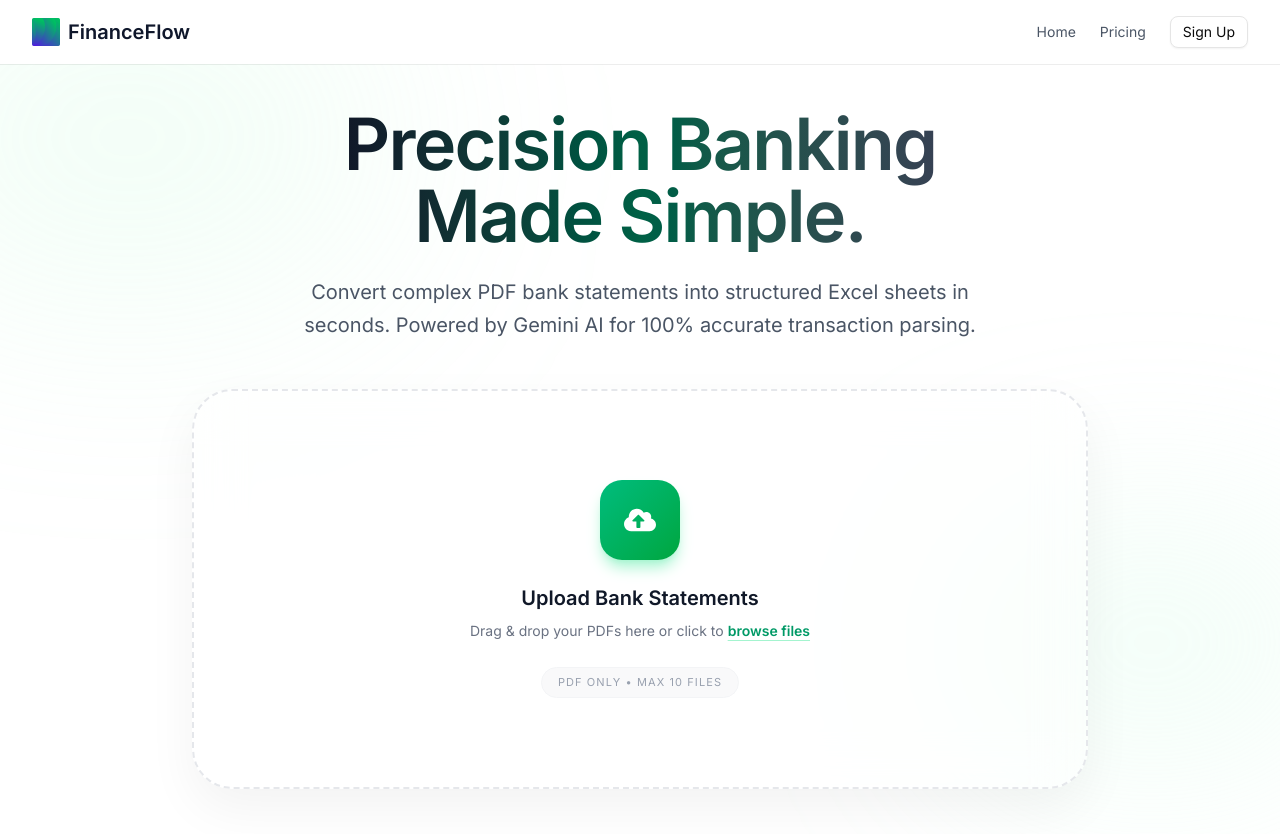
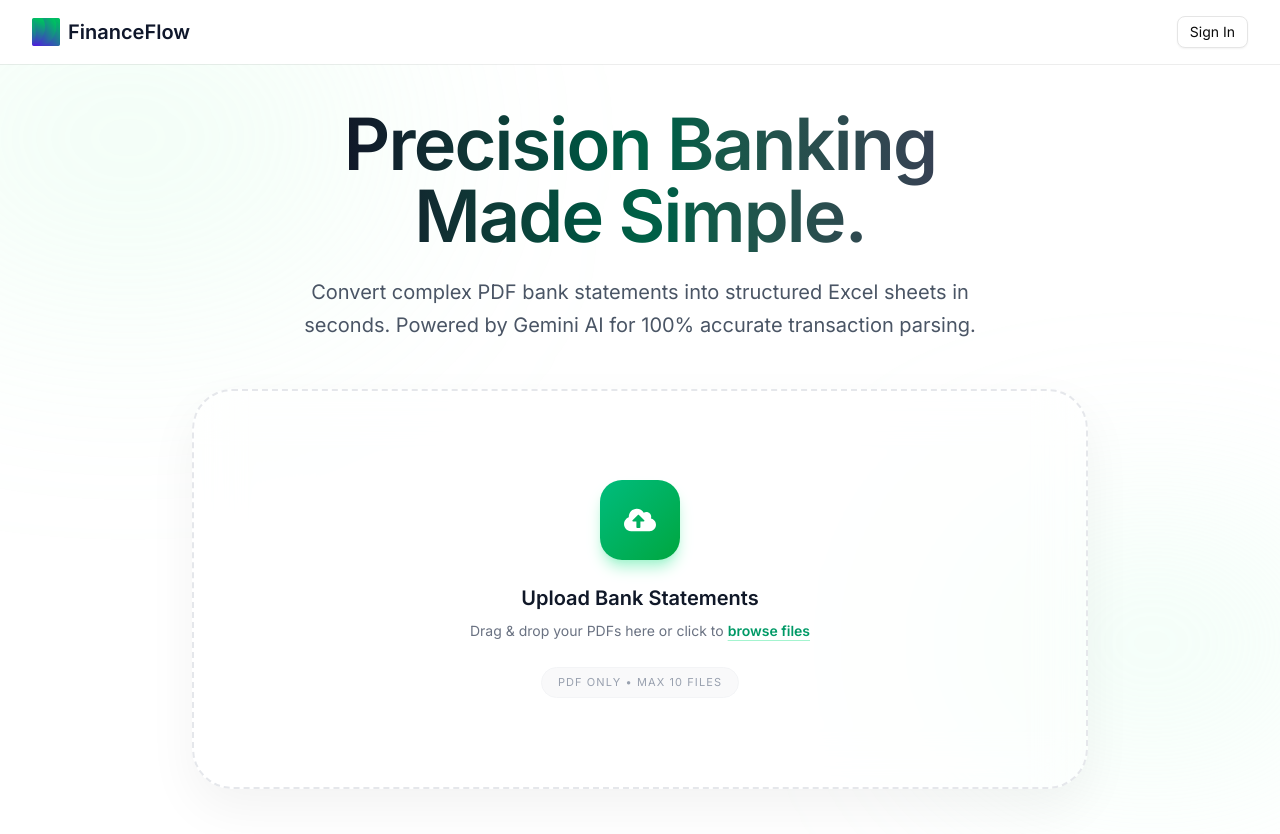
Before and after one commit to kavithra1000/FinanceFlow, a Next.js app: page /doc in a window 1280 px wide. Shown: the top 834 px of the page. Built offline with nearby package versions, Linux system fonts and the light colour scheme; no server answers.

Commit message:
feat: implement responsive floating header and document page layout

```diff
--- a/src/app/(document)/doc/page.tsx
+++ b/src/app/(document)/doc/page.tsx
@@ -1,7 +1,7 @@
 'use client'
 
 import { Inter } from 'next/font/google'
-import Header from '@/components/landing/Header'
+import Header from '@/components/doc/Header'
 import FileUpload from '@/components/doc/FileUpload'
 import ResultModal from '@/components/doc/ResultModal'
 
--- a/src/components/doc/Header.tsx
+++ b/src/components/doc/Header.tsx
@@ -1,45 +1,91 @@
 'use client'
-
+import { useState, useEffect, useRef } from 'react'
 import Image from 'next/image'
 import Link from 'next/link'
 import { SignedIn, SignedOut, SignInButton, UserButton } from '@clerk/nextjs'
 import { Button } from '../ui/button'
-import { useState, useLayoutEffect } from 'react'
+import { Menu, X } from 'lucide-react'
 
 const Header = () => {
+  const [open, setOpen] = useState(false)
+  const [scrolled, setScrolled] = useState(false)
   const [isMounted, setIsMounted] = useState(false)
+  const menuRef = useRef<HTMLDivElement>(null)
 
-  // Use layout effect to avoid cascading render warning
-  useLayoutEffect(() => {
-    // eslint-disable-next-line react-hooks/set-state-in-effect
+  useEffect(() => {
     setIsMounted(true)
+    const handleScroll = () => setScrolled(window.scrollY > 50)
+    window.addEventListener('scroll', handleScroll)
+    return () => window.removeEventListener('scroll', handleScroll)
   }, [])
 
+  useEffect(() => {
+    const handleResize = () => { if (window.innerWidth >= 768) setOpen(false) }
+    window.addEventListener('resize', handleResize)
+    return () => window.removeEventListener('resize', handleResize)
+  }, [])
+
+  // Close dropdown when clicking outside
+  useEffect(() => {
+    const handleClickOutside = (e: MouseEvent) => {
+      if (menuRef.current && !menuRef.current.contains(e.target as Node)) {
+        setOpen(false)
+      }
+    }
+    if (open) document.addEventListener('mousedown', handleClickOutside)
+    return () => document.removeEventListener('mousedown', handleClickOutside)
+  }, [open])
+
   return (
-    <header className="relative z-1 min-w-full flex-nowrap flex w-full items-center justify-between gap-2 px-4 lg:px-10 xl:px-20 p-4 backdrop-blur-2xl">
-
-      {/* Logo / Home */}
-      <Link href='/' className="cursor-pointer flex items-center justify-center gap-2 pointer-events-none">
-        <Image alt='logo' src={'/logo.png'} width={40} height={40} />
-        <h1 className='font-extrabold text-xl'>FinanceFlow</h1>
+    <>
+      <header
+        className={`${scrolled ? 'md:w-[60%] w-[92%] ' : 'w-screen'}`}
+        style={{
+          position: 'fixed',
+          left: '50%',
+          transform: 'translateX(-50%)',
+          zIndex: 50,
+          top: scrolled ? '16px' : '0px',
+          maxWidth: scrolled ? '72rem' : '100%',
+          borderRadius: scrolled ? '9999px' : '0px',
+          backgroundColor: scrolled ? 'rgba(255,255,255,0.80)' : 'rgba(255,255,255,0.95)',
+          backdropFilter: 'blur(14px)',
+          boxShadow: scrolled ? '0 4px 28px rgba(0,0,0,0.10)' : '0 1px 0 rgba(0,0,0,0.07)',
+          transition: [
+            'top 0.5s cubic-bezier(0.4,0,0.2,1)',
+            'width 0.5s cubic-bezier(0.4,0,0.2,1)',
+            'max-width 0.5s cubic-bezier(0.4,0,0.2,1)',
+            'border-radius 0.5s cubic-bezier(0.4,0,0.2,1)',
+            'box-shadow 0.5s cubic-bezier(0.4,0,0.2,1)',
+            'background-color 0.5s cubic-bezier(0.4,0,0.2,1)',
+          ].join(', '),
+        }}
+      >
+        <div className="flex items-center justify-between px-4 py-3 sm:px-6 md:px-8 md:py-4">
+          {/* Logo */}
+          <Link href="/" className="flex items-center gap-2 shrink-0">
+            <Image alt="logo" src="/logo.png" width={28} height={28} />
+            <span className="text-lg font-extrabold text-slate-900 sm:text-xl">
+              FinanceFlow
+            </span>
           </Link>
 
-      {/* Signed Out */}
+          {/* Desktop Nav */}
+          <nav className="hidden items-center gap-6 md:flex">
+            {isMounted && (
+              <>
                 <SignedOut>
-        {isMounted && (
-          <div className="flex gap-2">
                   <SignInButton>
-              <Button variant={'outline'}>Sign In</Button>
+                    <Button variant="outline" size="sm">
+                      Sign In
+                    </Button>
                   </SignInButton>
-          </div>
-        )}
                 </SignedOut>
-
-      {/* Signed In */}
                 <SignedIn>
-        {isMounted && (
                   <div className="flex items-center gap-5">
-            <Button variant={'outline'}>Subscribe ✨</Button>
+                    <Button variant="outline" size="sm">
+                      Subscribe ✨
+                    </Button>
                     <UserButton
                       appearance={{
                         elements: {
@@ -48,9 +94,75 @@ const Header = () => {
                       }}
                     />
                   </div>
+                </SignedIn>
+              </>
             )}
+          </nav>
+
+          {/* Mobile: Hamburger only */}
+          <div className="relative md:hidden" ref={menuRef}>
+            <button
+              onClick={() => setOpen(!open)}
+              className="rounded-full p-1.5 hover:bg-gray-100 transition-colors duration-200"
+              aria-label="Toggle Menu"
+            >
+              {open ? <X size={22} /> : <Menu size={22} />}
+            </button>
+
+            {/* Floating Dropdown — detached below hamburger */}
+            <div
+              style={{
+                position: 'absolute',
+                top: 'calc(100% + 12px)',
+                right: 0,
+                width: '220px',
+                backgroundColor: 'rgba(255,255,255,0.97)',
+                backdropFilter: 'blur(16px)',
+                borderRadius: '16px',
+                boxShadow: '0 8px 32px rgba(0,0,0,0.12), 0 2px 8px rgba(0,0,0,0.06)',
+                border: '1px solid rgba(0,0,0,0.07)',
+                opacity: open ? 1 : 0,
+                transform: open ? 'translateY(0) scale(1)' : 'translateY(-8px) scale(0.97)',
+                pointerEvents: open ? 'auto' : 'none',
+                transition: 'opacity 0.25s cubic-bezier(0.4,0,0.2,1), transform 0.25s cubic-bezier(0.4,0,0.2,1)',
+                transformOrigin: 'top right',
+              }}
+            >
+              <div className="flex flex-col gap-2 p-4">
+                {isMounted && (
+                  <>
+                    <SignedOut>
+                      <SignInButton>
+                        <Button variant="outline" className="w-full" size="sm">
+                          Sign In
+                        </Button>
+                      </SignInButton>
+                    </SignedOut>
+                    <SignedIn>
+                      <Button variant="outline" className="w-full" size="sm">
+                        Subscribe ✨
+                      </Button>
+                      <div className="flex justify-center pt-2">
+                        <UserButton
+                          appearance={{
+                            elements: {
+                              userButtonBox: 'focus:outline-none',
+                            },
+                          }}
+                        />
+                      </div>
                     </SignedIn>
+                  </>
+                )}
+              </div>
+            </div>
+          </div>
+        </div>
       </header>
+
+      {/* Spacer */}
+      <div className="h-14 md:h-15" />
+    </>
   )
 }
 
```
Lines whose indentation alone changed are shown as unchanged.
